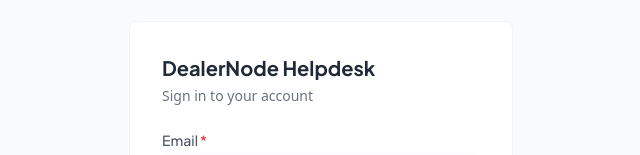
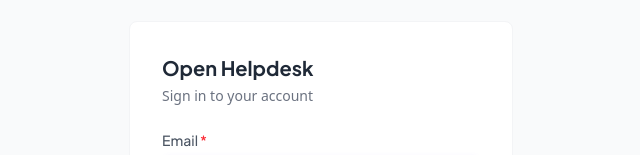
Before and after one commit to Hyzokaaa/open-helpdesk-client, a React (Vite) app: page /login in a window 1280 px wide. Shown: the part 222-377 px from the top of the page, without its empty margins (319-959 px from the left). Built offline with nearby package versions, Linux system fonts and the light colour scheme; no server answers.

Commit message:
chore: rebrand to open-helpdesk and add AGPL-3.0 license

```diff
--- a/index.html
+++ b/index.html
@@ -3,7 +3,7 @@
   <head>
     <meta charset="UTF-8" />
     <meta name="viewport" content="width=device-width, initial-scale=1.0" />
-    <title>DealerNode Helpdesk</title>
+    <title>Open Helpdesk</title>
   </head>
   <body>
     <div id="root"></div>
--- a/package.json
+++ b/package.json
@@ -1,5 +1,5 @@
 {
-  "name": "dealernode-helpdesk-client",
+  "name": "open-helpdesk-client",
   "version": "0.0.1",
   "private": true,
   "type": "module",
--- a/src/main.tsx
+++ b/src/main.tsx
@@ -2,6 +2,9 @@
 import { createRoot } from "react-dom/client";
 import App from "./App";
 import "./index.css";
+import { APP_NAME } from "@modules/app/domain/constants/env";
+
+document.title = APP_NAME;
 
 createRoot(document.getElementById("root")!).render(
   <StrictMode>
--- a/src/modules/app/components/Sidebar.tsx
+++ b/src/modules/app/components/Sidebar.tsx
@@ -2,6 +2,7 @@
 import clsx from "clsx";
 import useUser from "@modules/user/hooks/useUser";
 import useTranslation from "@modules/app/i18n/useTranslation";
+import { APP_NAME } from "@modules/app/domain/constants/env";
 
 interface NavItem {
   label: string;
@@ -41,9 +42,8 @@
     <aside className="fixed left-0 top-0 h-dvh w-[240px] bg-surface border-r border-border-card hidden lg:flex flex-col z-40">
       <div className="px-5 py-5 border-b border-border-card">
         <h1 className="text-base font-body-bold text-primary">
-          DealerNode
+          {APP_NAME}
         </h1>
-        <p className="text-exs text-subtle font-body-medium">Helpdesk</p>
       </div>
 
       <nav className="flex flex-col px-3 py-4 gap-y-1 flex-1 overflow-auto">
--- a/src/modules/app/domain/constants/env.ts
+++ b/src/modules/app/domain/constants/env.ts
@@ -1 +1,2 @@
 export const API_URL = import.meta.env.VITE_API_URL as string || "http://localhost:3000";
+export const APP_NAME = import.meta.env.VITE_APP_NAME as string || "Open Helpdesk";
--- a/src/modules/app/i18n/translations.ts
+++ b/src/modules/app/i18n/translations.ts
@@ -15,7 +15,7 @@
   "sidebar.administration": { en: "Administration", es: "Administración" },
 
   // Login
-  "login.title": { en: "DealerNode Helpdesk", es: "DealerNode Helpdesk" },
+  "login.title": { en: "Open Helpdesk", es: "Open Helpdesk" },
   "login.subtitle": { en: "Sign in to your account", es: "Inicia sesión en tu cuenta" },
   "login.email": { en: "Email", es: "Correo electrónico" },
   "login.password": { en: "Password", es: "Contraseña" },
--- a/src/modules/user/pages/LoginPage.tsx
+++ b/src/modules/user/pages/LoginPage.tsx
@@ -11,6 +11,7 @@
 } from "@modules/app/domain/core/local-storage";
 import useUser from "../hooks/useUser";
 import useTranslation from "@modules/app/i18n/useTranslation";
+import { APP_NAME } from "@modules/app/domain/constants/env";
 
 export default function LoginPage() {
   const navigate = useNavigate();
@@ -46,7 +47,7 @@
       <div className="w-full max-w-sm">
         <div className="bg-surface rounded-card border-card p-8">
           <h1 className="text-xl font-body-bold text-heading mb-1">
-            {t("login.title")}
+            {APP_NAME}
           </h1>
           <p className="text-sm text-muted mb-6">{t("login.subtitle")}</p>
 
--- a/src/modules/user/pages/RegisterPage.tsx
+++ b/src/modules/user/pages/RegisterPage.tsx
@@ -5,6 +5,7 @@
 import Input from "@modules/app/modules/ui/components/Input/Input";
 import FormInput from "@modules/app/modules/ui/components/FormInput/FormInput";
 import { register } from "../services/auth.service";
+import { APP_NAME } from "@modules/app/domain/constants/env";
 
 export default function RegisterPage() {
   const navigate = useNavigate();
@@ -39,7 +40,7 @@
             Create Account
           </h1>
           <p className="text-sm text-muted mb-6">
-            Join DealerNode Helpdesk
+            Join {APP_NAME}
           </p>
 
           <form onSubmit={handleSubmit}>
```
Also changed, not shown: 1 other file (tests, documents, lock files or other folders).
